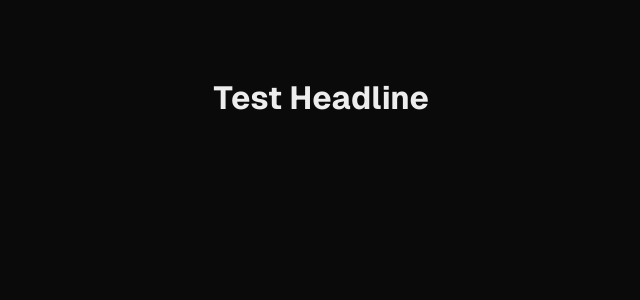
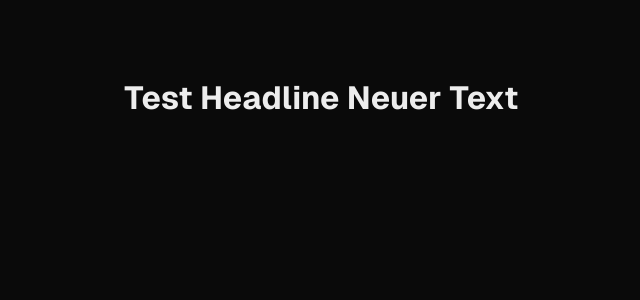
Before and after one commit to NickLammerskitten/software-engineering-ub2-ua3, a Next.js app: page / in a window 1280 px wide. Shown: the top 300 px of the page, without its empty margins (319-959 px from the left). Built offline with nearby package versions, Linux system fonts and the light colour scheme.

Commit message:
Change text of headline

```diff
--- a/src/app/page.tsx
+++ b/src/app/page.tsx
@@ -3,7 +3,7 @@ import styles from "./page.module.css";
 export default function Home() {
   return (
     <div className={styles.page}>
-      <h1>Test Headline</h1>
+      <h1>Test Headline Neuer Text</h1>
     </div>
   );
 }
```
